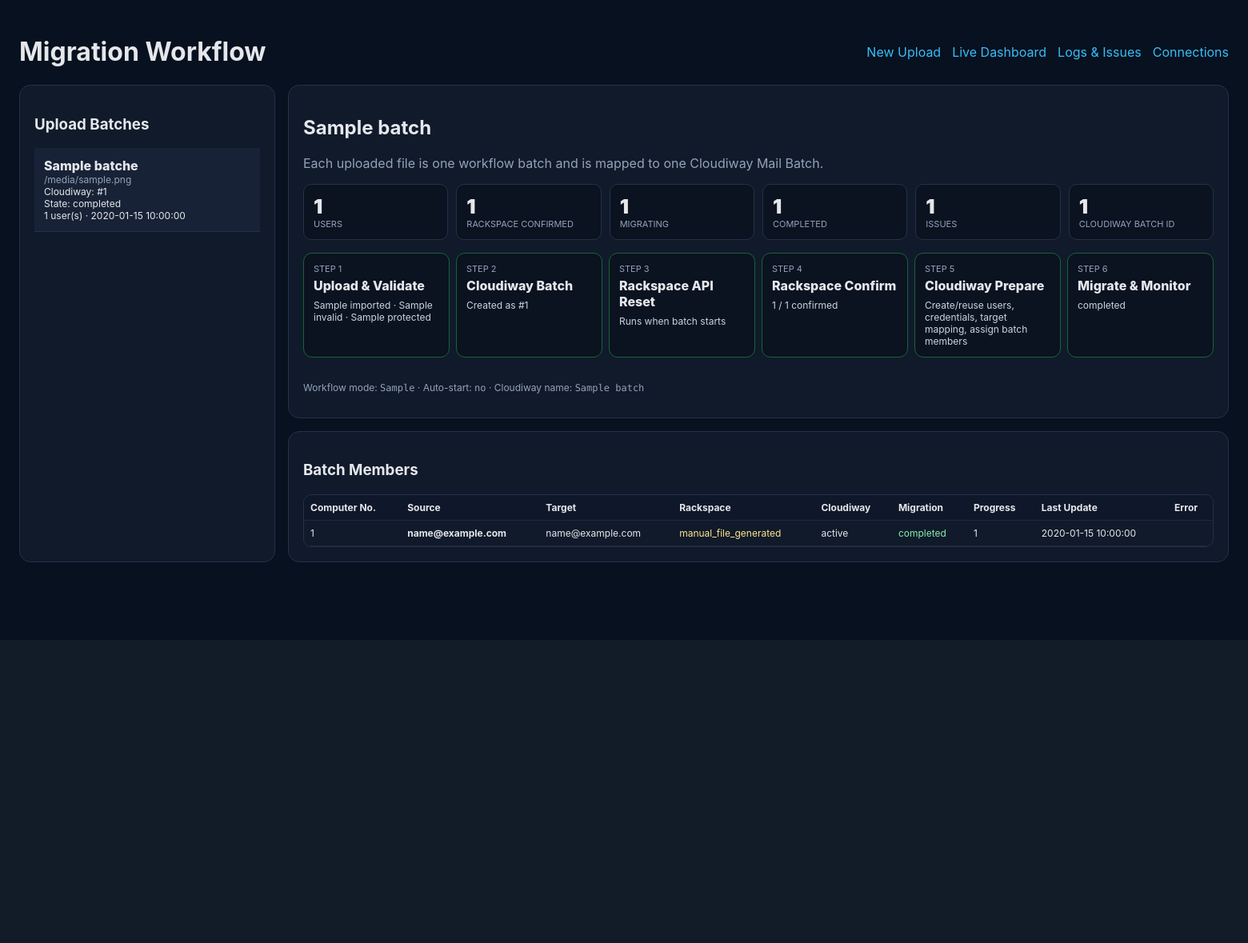
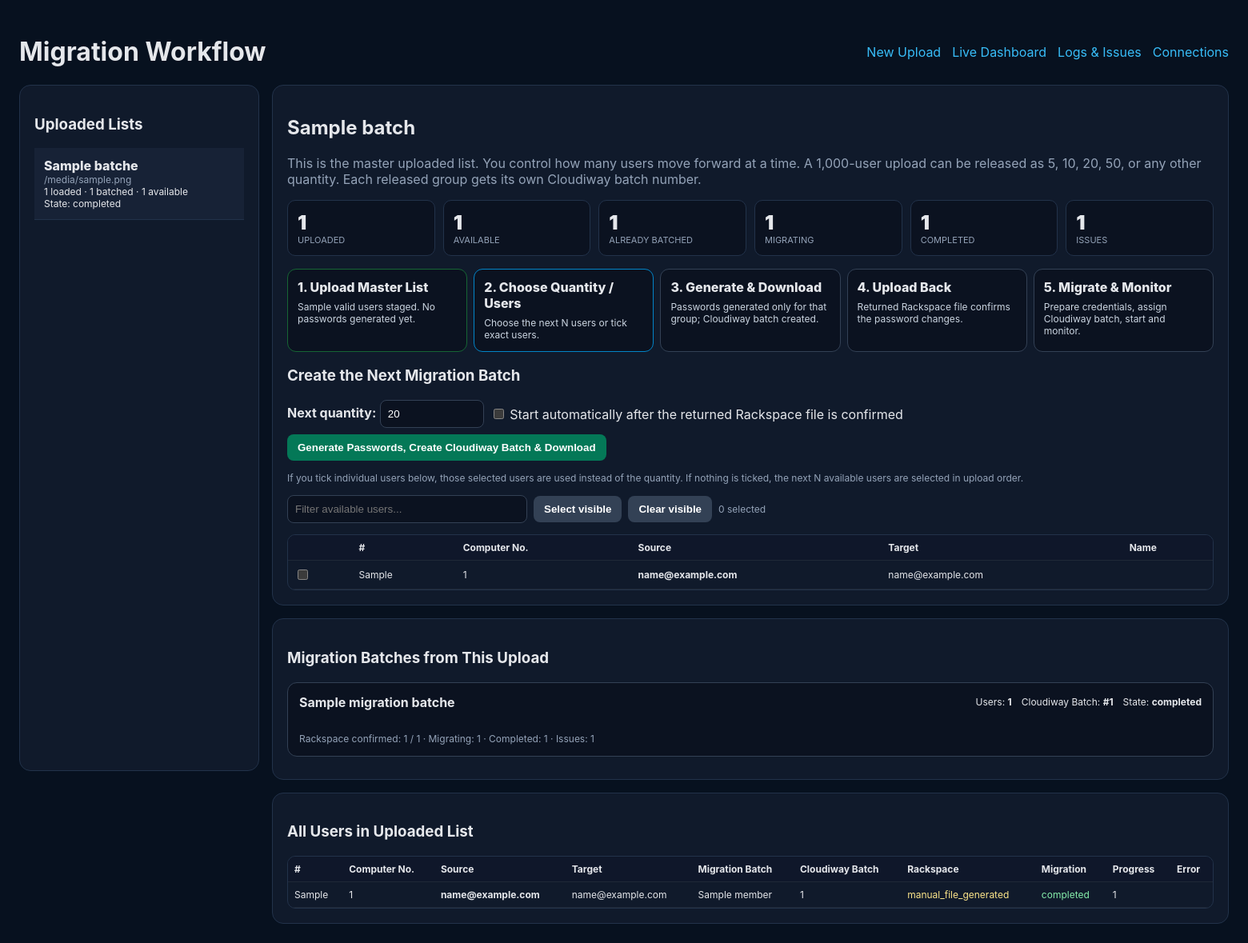
Before and after one commit to nigelebrown/cloudiway-migration-manager, a FastAPI app: template app/templates/workflow.html in a window 1560 px wide. Shown: the whole page at 80% size. Before the commit the page ends 703 px from the top, so only its background shows below. Run offline with FastAPI, Linux system fonts and the light colour scheme; the template is opened without the code that fills it: most values are stand-ins (such as "Sample title", 1, 10 or a date in 2020); parts of the project's set-up code (start-up, migrations or seed data) failed here and were passed over.

Commit message:
Restore quantity and individual user selection in guided workflow

```diff
--- a/app/templates/workflow.html
+++ b/app/templates/workflow.html
@@ -5,47 +5,42 @@
 <title>Migration Workflow</title>
 <style>
 :root{font-family:Inter,system-ui,sans-serif;color-scheme:dark}
-body{margin:0;background:#07111f;color:#e5e7eb}
-.wrap{max-width:1550px;margin:0 auto;padding:24px}
+body{margin:0;background:#07111f;color:#e5e7eb}.wrap{max-width:1600px;margin:0 auto;padding:24px}
 a{color:#38bdf8;text-decoration:none}.top{display:flex;gap:14px;align-items:center;flex-wrap:wrap}.top h1{margin-right:auto}
 .notice{padding:12px 14px;border-radius:9px;margin:12px 0}.ok{background:#064e3b;color:#d1fae5}.err{background:#451a1a;color:#fecaca}.warn{background:#422006;color:#fde68a}
-.layout{display:grid;grid-template-columns:320px 1fr;gap:16px}.card{background:#101a2b;border:1px solid #22324a;border-radius:14px;padding:18px}
-.batchlist{max-height:760px;overflow:auto}.batchitem{display:block;padding:12px;border-bottom:1px solid #22324a;color:#e5e7eb}.batchitem:hover{background:#172236}.active{background:#172236}
+.layout{display:grid;grid-template-columns:300px 1fr;gap:16px}.card{background:#101a2b;border:1px solid #22324a;border-radius:14px;padding:18px}
+.batchlist{max-height:820px;overflow:auto}.batchitem{display:block;padding:12px;border-bottom:1px solid #22324a;color:#e5e7eb}.batchitem:hover,.active{background:#172236}
 .muted{color:#94a3b8}.small{font-size:12px}.strong{font-weight:850}
-.flow{display:grid;grid-template-columns:repeat(6,1fr);gap:8px;margin:16px 0}
-.step{border:1px solid #334155;border-radius:11px;padding:12px;min-height:85px;background:#0b1220}.step.done{border-color:#166534}.step.current{border-color:#0284c7}.step.blocked{border-color:#b45309}
-.stepnum{font-size:11px;color:#94a3b8}.stepname{font-weight:850;margin-top:4px}.stepstate{font-size:12px;margin-top:7px;color:#cbd5e1}
 .metrics{display:grid;grid-template-columns:repeat(6,1fr);gap:10px;margin:14px 0}.metric{background:#0b1220;border:1px solid #22324a;border-radius:10px;padding:12px}.n{font-size:25px;font-weight:900}.label{font-size:11px;color:#94a3b8}
-.actions{display:flex;gap:8px;flex-wrap:wrap;margin:14px 0}button,.btn{padding:9px 13px;border:0;border-radius:8px;background:#0284c7;color:#fff;font-weight:800;cursor:pointer;display:inline-block}.secondary{background:#334155}.success{background:#047857}.danger{background:#b91c1c}
-input[type=file]{padding:9px;background:#0b1220;border:1px solid #334155;border-radius:8px;color:#fff}
-.tablewrap{overflow:auto;border:1px solid #22324a;border-radius:10px;margin-top:12px}table{width:100%;border-collapse:collapse;min-width:1100px}th,td{padding:8px;border-bottom:1px solid #1f2937;text-align:left;font-size:12px}th{background:#0f172a;position:sticky;top:0}
-.good{color:#86efac}.bad{color:#fca5a5}.waiting{color:#fde68a}
-.code{font-family:ui-monospace,SFMono-Regular,Consolas,monospace}
-@media(max-width:1050px){.layout{grid-template-columns:1fr}.flow{grid-template-columns:repeat(2,1fr)}.metrics{grid-template-columns:repeat(3,1fr)}}
+.flow{display:grid;grid-template-columns:repeat(5,1fr);gap:8px;margin:16px 0}.step{border:1px solid #334155;border-radius:11px;padding:12px;min-height:78px;background:#0b1220}.step.done{border-color:#166534}.step.current{border-color:#0284c7}.stepname{font-weight:850}.stepstate{font-size:12px;margin-top:7px;color:#cbd5e1}
+.actions{display:flex;gap:8px;flex-wrap:wrap;align-items:center;margin:14px 0}button,.btn{padding:9px 13px;border:0;border-radius:8px;background:#0284c7;color:#fff;font-weight:800;cursor:pointer;display:inline-block}.secondary{background:#334155}.success{background:#047857}.danger{background:#b91c1c}
+input[type=file],input[type=number],input[type=text]{padding:9px;background:#0b1220;border:1px solid #334155;border-radius:8px;color:#fff}
+input[type=number]{width:110px}.tablewrap{overflow:auto;border:1px solid #22324a;border-radius:10px;margin-top:12px;max-height:520px}
+table{width:100%;border-collapse:collapse;min-width:1150px}th,td{padding:8px;border-bottom:1px solid #1f2937;text-align:left;font-size:12px}th{background:#0f172a;position:sticky;top:0;z-index:1}
+.good{color:#86efac}.bad{color:#fca5a5}.waiting{color:#fde68a}.code{font-family:ui-monospace,SFMono-Regular,Consolas,monospace}
+.mbatch{border:1px solid #334155;border-radius:12px;padding:14px;margin:10px 0;background:#0b1220}.mbhead{display:flex;gap:12px;align-items:center;flex-wrap:wrap}.mbhead h4{margin:0;margin-right:auto}
+.searchbox{width:280px}
+@media(max-width:1050px){.layout{grid-template-columns:1fr}.metrics{grid-template-columns:repeat(3,1fr)}.flow{grid-template-columns:1fr 1fr}}
 </style>
 </head>
 <body><div class="wrap">
 <div class="top">
 <h1>Migration Workflow</h1>
-<a href="/upload">New Upload</a>
-<a href="/dashboard">Live Dashboard</a>
-<a href="/logs">Logs & Issues</a>
-<a href="/settings">Connections</a>
+<a href="/upload">New Upload</a><a href="/dashboard">Live Dashboard</a><a href="/logs">Logs & Issues</a><a href="/settings">Connections</a>
 </div>
 {% if notice %}<div class="notice ok">{{notice}}</div>{% endif %}
 {% if error %}<div class="notice err">{{error}}</div>{% endif %}
 
 <div class="layout">
 <div class="card batchlist">
-<h3>Upload Batches</h3>
+<h3>Uploaded Lists</h3>
 {% if not batches %}<p class="muted">No uploads yet.</p>{% endif %}
 {% for b in batches %}
 <a class="batchitem {% if batch and batch.id==b.id %}active{% endif %}" href="/workflow/{{b.id}}">
 <div class="strong">{{b.batch_name}}</div>
 <div class="small muted">{{b.original_filename or ''}}</div>
-<div class="small">Cloudiway: {% if b.cloudiway_batch_id %}#{{b.cloudiway_batch_id}}{% else %}pending{% endif %}</div>
+<div class="small">{{b.member_count or 0}} loaded · {{b.assigned_count or 0}} batched · {{b.available_count or 0}} available</div>
 <div class="small">State: {{b.workflow_status}}</div>
-<div class="small">{{b.member_count or 0}} user(s) · {{b.created_at}}</div>
 </a>
 {% endfor %}
 </div>
@@ -54,84 +49,131 @@ input[type=file]{padding:9px;background:#0b1220;border:1px solid #334155;border-
 {% if batch %}
 <div class="card">
 <h2>{{batch.batch_name}}</h2>
-<p class="muted">Each uploaded file is one workflow batch and is mapped to one Cloudiway Mail Batch.</p>
+<p class="muted">This is the master uploaded list. You control how many users move forward at a time. A 1,000-user upload can be released as 5, 10, 20, 50, or any other quantity. Each released group gets its own Cloudiway batch number.</p>
 
 <div class="metrics">
-<div class="metric"><div class="n">{{batch.member_count or 0}}</div><div class="label">USERS</div></div>
-<div class="metric"><div class="n">{{batch.confirmed_count or 0}}</div><div class="label">RACKSPACE CONFIRMED</div></div>
+<div class="metric"><div class="n">{{batch.member_count or 0}}</div><div class="label">UPLOADED</div></div>
+<div class="metric"><div class="n">{{batch.available_count or 0}}</div><div class="label">AVAILABLE</div></div>
+<div class="metric"><div class="n">{{batch.assigned_count or 0}}</div><div class="label">ALREADY BATCHED</div></div>
 <div class="metric"><div class="n">{{batch.migrating_count or 0}}</div><div class="label">MIGRATING</div></div>
 <div class="metric"><div class="n">{{batch.completed_count or 0}}</div><div class="label">COMPLETED</div></div>
 <div class="metric"><div class="n">{{batch.problem_count or 0}}</div><div class="label">ISSUES</div></div>
-<div class="metric"><div class="n">{% if batch.cloudiway_batch_id %}{{batch.cloudiway_batch_id}}{% else %}—{% endif %}</div><div class="label">CLOUDIWAY BATCH ID</div></div>
 </div>
 
 <div class="flow">
-<div class="step done"><div class="stepnum">STEP 1</div><div class="stepname">Upload & Validate</div><div class="stepstate">{{batch.imported_rows}} imported · {{batch.skipped_rows}} invalid · {{batch.protected_rows}} protected</div></div>
-<div class="step {% if batch.cloudiway_batch_id %}done{% else %}blocked{% endif %}"><div class="stepnum">STEP 2</div><div class="stepname">Cloudiway Batch</div><div class="stepstate">{% if batch.cloudiway_batch_id %}Created as #{{batch.cloudiway_batch_id}}{% else %}Waiting / needs retry{% endif %}</div></div>
-<div class="step {% if batch.workflow_mode=='automatic' or batch.workflow_status not in ['uploaded','cloudiway_batch_error'] %}done{% else %}current{% endif %}"><div class="stepnum">STEP 3</div><div class="stepname">{% if batch.workflow_mode=='manual_bulk' %}Passwords & Rackspace File{% else %}Rackspace API Reset{% endif %}</div><div class="stepstate">{% if batch.workflow_mode=='manual_bulk' %}Passwords generated automatically{% else %}Runs when batch starts{% endif %}</div></div>
-<div class="step {% if batch.workflow_mode=='automatic' %}done{% elif (batch.confirmed_count or 0)==(batch.member_count or 0) and (batch.member_count or 0)>0 %}done{% else %}current{% endif %}"><div class="stepnum">STEP 4</div><div class="stepname">Rackspace Confirm</div><div class="stepstate">{% if batch.workflow_mode=='automatic' %}Automatic API path{% else %}{{batch.confirmed_count or 0}} / {{batch.member_count or 0}} confirmed{% endif %}</div></div>
-<div class="step {% if batch.workflow_status in ['ready_to_migrate','migrating','completed'] %}done{% elif batch.workflow_status=='attention' %}blocked{% else %}current{% endif %}"><div class="stepnum">STEP 5</div><div class="stepname">Cloudiway Prepare</div><div class="stepstate">Create/reuse users, credentials, target mapping, assign batch members</div></div>
-<div class="step {% if batch.workflow_status=='completed' %}done{% elif batch.workflow_status=='migrating' %}current{% elif batch.workflow_status=='attention' %}blocked{% endif %}"><div class="stepnum">STEP 6</div><div class="stepname">Migrate & Monitor</div><div class="stepstate">{{batch.workflow_status}}</div></div>
+<div class="step done"><div class="stepname">1. Upload Master List</div><div class="stepstate">{{batch.imported_rows}} valid users staged. No passwords generated yet.</div></div>
+<div class="step current"><div class="stepname">2. Choose Quantity / Users</div><div class="stepstate">Choose the next N users or tick exact users.</div></div>
+<div class="step"><div class="stepname">3. Generate & Download</div><div class="stepstate">Passwords generated only for that group; Cloudiway batch created.</div></div>
+<div class="step"><div class="stepname">4. Upload Back</div><div class="stepstate">Returned Rackspace file confirms the password changes.</div></div>
+<div class="step"><div class="stepname">5. Migrate & Monitor</div><div class="stepstate">Prepare credentials, assign Cloudiway batch, start and monitor.</div></div>
 </div>
 
-{% if batch.last_error %}<div class="notice err"><b>Batch issue:</b> {{batch.last_error}}</div>{% endif %}
+{% if (batch.available_count or 0) > 0 %}
+<h3>Create the Next Migration Batch</h3>
+<form method="post" action="/workflow/{{batch.id}}/generate" id="generateForm">
+<div class="actions">
+<label><b>Next quantity:</b> <input type="number" min="1" max="{{batch.available_count or 1}}" name="quantity" value="20"></label>
+<label><input type="checkbox" name="auto_start" value="1"> Start automatically after the returned Rackspace file is confirmed</label>
+<button class="success">Generate Passwords, Create Cloudiway Batch & Download</button>
+</div>
+<p class="small muted">If you tick individual users below, those selected users are used instead of the quantity. If nothing is ticked, the next N available users are selected in upload order.</p>
 
 <div class="actions">
-{% if not batch.cloudiway_batch_id %}
-<form method="post" action="/workflow/{{batch.id}}/retry-cloudiway"><button>Retry Cloudiway Batch Creation</button></form>
+<input id="memberSearch" class="searchbox" type="text" placeholder="Filter available users..." oninput="filterMembers()">
+<button type="button" class="secondary" onclick="setVisibleChecks(true)">Select visible</button>
+<button type="button" class="secondary" onclick="setVisibleChecks(false)">Clear visible</button>
+<span class="small muted" id="selectedCount">0 selected</span>
+</div>
+
+<div class="tablewrap"><table>
+<thead><tr><th></th><th>#</th><th>Computer No.</th><th>Source</th><th>Target</th><th>Name</th></tr></thead>
+<tbody id="availableRows">
+{% for u in available_members %}
+<tr data-search="{{(u.source_email ~ ' ' ~ u.target_email ~ ' ' ~ (u.first_name or '') ~ ' ' ~ (u.last_name or '') ~ ' ' ~ (u.computer_number or ''))|lower}}">
+<td><input class="usercheck" type="checkbox" name="user_ids" value="{{u.id}}" onchange="updateSelectedCount()"></td>
+<td>{{u.row_order}}</td><td>{{u.computer_number or ''}}</td><td><b>{{u.source_email}}</b></td><td>{{u.target_email}}</td><td>{{(u.first_name or '')}} {{(u.last_name or '')}}</td>
+</tr>
+{% endfor %}
+</tbody></table></div>
+</form>
+{% else %}
+<div class="notice ok">All users from this uploaded list have been assigned to migration batches.</div>
 {% endif %}
+</div>
 
+<div class="card" style="margin-top:16px">
+<h3>Migration Batches from This Upload</h3>
+{% if not migration_batches %}<p class="muted">No migration batch has been generated yet.</p>{% endif %}
+{% for mb in migration_batches %}
+<div class="mbatch">
+<div class="mbhead">
+<h4>{{mb.batch_name}}</h4>
+<span class="small">Users: <b>{{mb.member_count or mb.selected_count or 0}}</b></span>
+<span class="small">Cloudiway Batch: <b>{% if mb.cloudiway_batch_id %}#{{mb.cloudiway_batch_id}}{% else %}pending{% endif %}</b></span>
+<span class="small">State: <b>{{mb.workflow_status}}</b></span>
+</div>
+{% if mb.last_error %}<div class="notice err"><b>Issue:</b> {{mb.last_error}}</div>{% endif %}
+<div class="actions">
 {% if batch.workflow_mode=='manual_bulk' %}
-<a class="btn" href="/workflow/{{batch.id}}/download">Download Rackspace Password Package</a>
+<a class="btn" href="/migration-batch/{{mb.id}}/download">Download Password Package</a>
 {% endif %}
-
-{% if batch.workflow_mode=='manual_bulk' and (batch.confirmed_count or 0) < (batch.member_count or 0) %}
-<form method="post" action="/workflow/{{batch.id}}/confirm" enctype="multipart/form-data">
+{% if not mb.cloudiway_batch_id %}
+<form method="post" action="/migration-batch/{{mb.id}}/retry-cloudiway"><button>Retry Cloudiway Batch</button></form>
+{% endif %}
+{% if batch.workflow_mode=='manual_bulk' and (mb.confirmed_count or 0) < (mb.member_count or mb.selected_count or 0) %}
+<form method="post" action="/migration-batch/{{mb.id}}/confirm" enctype="multipart/form-data">
 <input type="file" name="file" accept=".csv,.xlsx,.xls" required>
 <button class="success">Upload Rackspace File Back & Continue</button>
 </form>
 {% endif %}
-
-{% if batch.workflow_status in ['passwords_confirmed','confirmation_partial','attention','cloudiway_members_assigned'] %}
-<form method="post" action="/workflow/{{batch.id}}/prepare"><button class="secondary">Retry Preparation</button></form>
+{% if mb.workflow_status in ['passwords_confirmed','confirmation_partial','attention','cloudiway_members_assigned'] %}
+<form method="post" action="/migration-batch/{{mb.id}}/prepare"><button class="secondary">Retry Preparation</button></form>
 {% endif %}
-
-{% if batch.workflow_status in ['ready_to_migrate','ready_for_automatic'] %}
-<form method="post" action="/workflow/{{batch.id}}/start"><button class="success">Start This Batch</button></form>
+{% if mb.workflow_status in ['ready_to_migrate','ready_for_automatic'] %}
+<form method="post" action="/migration-batch/{{mb.id}}/start"><button class="success">Start This Batch</button></form>
 {% endif %}
 </div>
-
-<p class="small muted">
-Workflow mode: <span class="code">{{batch.workflow_mode}}</span> ·
-Auto-start: <span class="code">{{'yes' if batch.auto_start else 'no'}}</span> ·
-Cloudiway name: <span class="code">{{batch.cloudiway_batch_name or batch.batch_name}}</span>
-</p>
+<div class="small muted">Rackspace confirmed: {{mb.confirmed_count or 0}} / {{mb.member_count or mb.selected_count or 0}} · Migrating: {{mb.migrating_count or 0}} · Completed: {{mb.completed_count or 0}} · Issues: {{mb.problem_count or 0}}</div>
+</div>
+{% endfor %}
 </div>
 
 <div class="card" style="margin-top:16px">
-<h3>Batch Members</h3>
+<h3>All Users in Uploaded List</h3>
 <div class="tablewrap"><table>
-<thead><tr><th>Computer No.</th><th>Source</th><th>Target</th><th>Rackspace</th><th>Cloudiway</th><th>Migration</th><th>Progress</th><th>Last Update</th><th>Error</th></tr></thead>
+<thead><tr><th>#</th><th>Computer No.</th><th>Source</th><th>Target</th><th>Migration Batch</th><th>Cloudiway Batch</th><th>Rackspace</th><th>Migration</th><th>Progress</th><th>Error</th></tr></thead>
 <tbody>
 {% for u in members %}
 <tr>
-<td>{{u.computer_number or ''}}</td>
-<td><b>{{u.source_email}}</b><br><span class="muted">{{(u.first_name or '')}} {{(u.last_name or '')}}</span></td>
-<td>{{u.target_email}}</td>
+<td>{{u.row_order}}</td><td>{{u.computer_number or ''}}</td><td><b>{{u.source_email}}</b></td><td>{{u.target_email}}</td>
+<td>{{u.migration_batch_name or 'Not batched'}}</td><td>{{u.cloudiway_batch_id or ''}}</td>
 <td class="{{'good' if u.rackspace_status in ['manual_confirmed','reset_ok'] else 'waiting'}}">{{u.rackspace_status}}</td>
-<td>{{u.cloudiway_status}}</td>
 <td class="{{'good' if u.migration_status=='completed' else ('bad' if u.migration_status in ['failed','attention','timed_out'] else 'waiting')}}">{{u.migration_status}}</td>
-<td>{{u.progress_percent if u.progress_percent is not none else ''}}</td>
-<td>{{u.updated_at or ''}}</td>
-<td class="bad">{{u.error_message or ''}}</td>
+<td>{{u.progress_percent if u.progress_percent is not none else ''}}</td><td class="bad">{{u.error_message or ''}}</td>
 </tr>
 {% endfor %}
-</tbody>
-</table></div>
+</tbody></table></div>
 </div>
 {% else %}
-<div class="card"><h2>No batch selected</h2><p>Upload a migration file to start a guided workflow.</p><a class="btn" href="/upload">New Upload</a></div>
+<div class="card"><h2>No upload selected</h2><p>Upload a migration list to begin.</p><a class="btn" href="/upload">New Upload</a></div>
 {% endif %}
 </div>
 </div>
-</div></body></html>
+</div>
+<script>
+function filterMembers(){
+  const q=(document.getElementById('memberSearch')?.value||'').toLowerCase();
+  document.querySelectorAll('#availableRows tr').forEach(r=>{r.style.display=(r.dataset.search||'').includes(q)?'':'none'});
+}
+function setVisibleChecks(state){
+  document.querySelectorAll('#availableRows tr').forEach(r=>{
+    if(r.style.display!=='none'){const c=r.querySelector('.usercheck');if(c)c.checked=state}
+  });
+  updateSelectedCount();
+}
+function updateSelectedCount(){
+  const n=document.querySelectorAll('.usercheck:checked').length;
+  const el=document.getElementById('selectedCount');if(el)el.textContent=n+' selected';
+}
+</script>
+</body></html>
```
